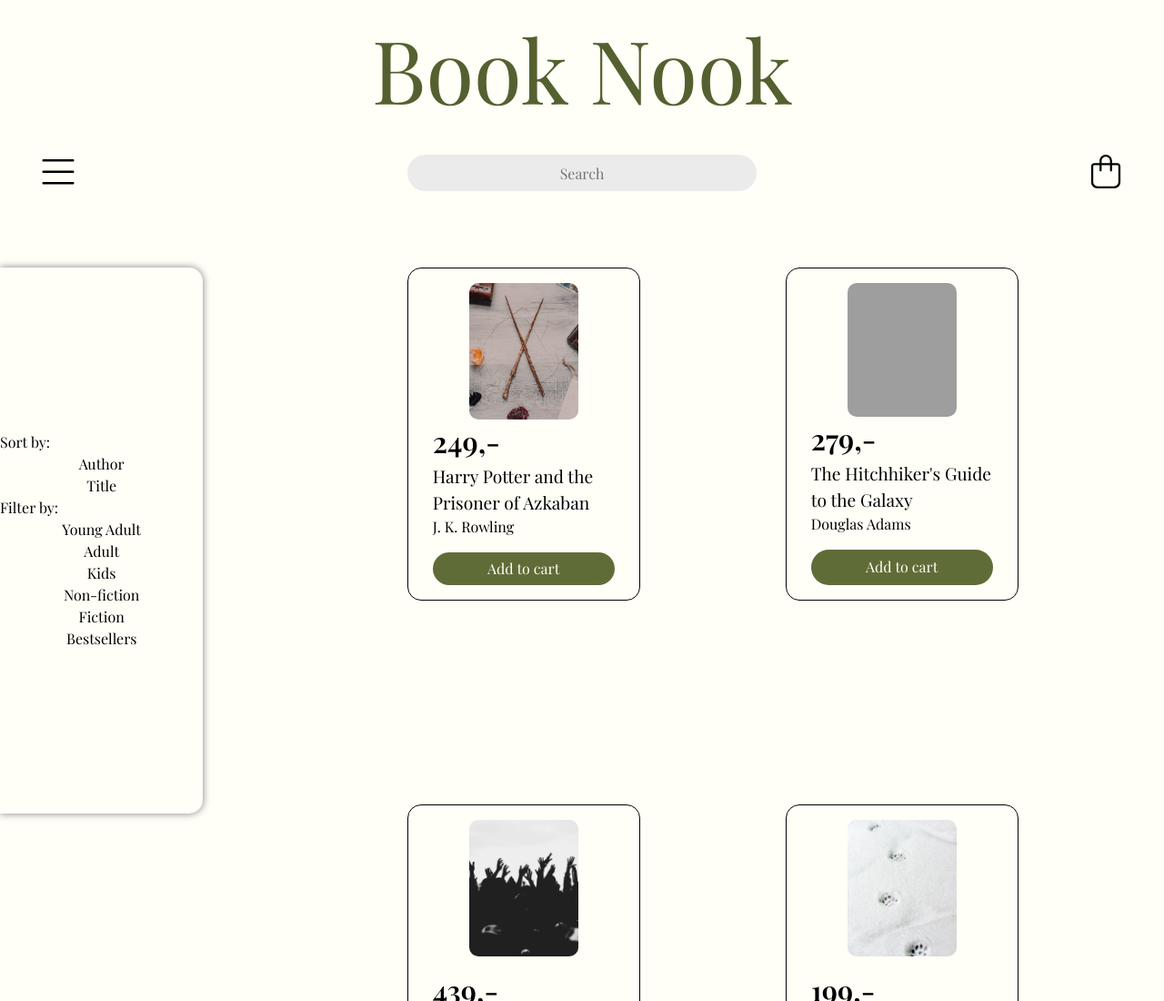
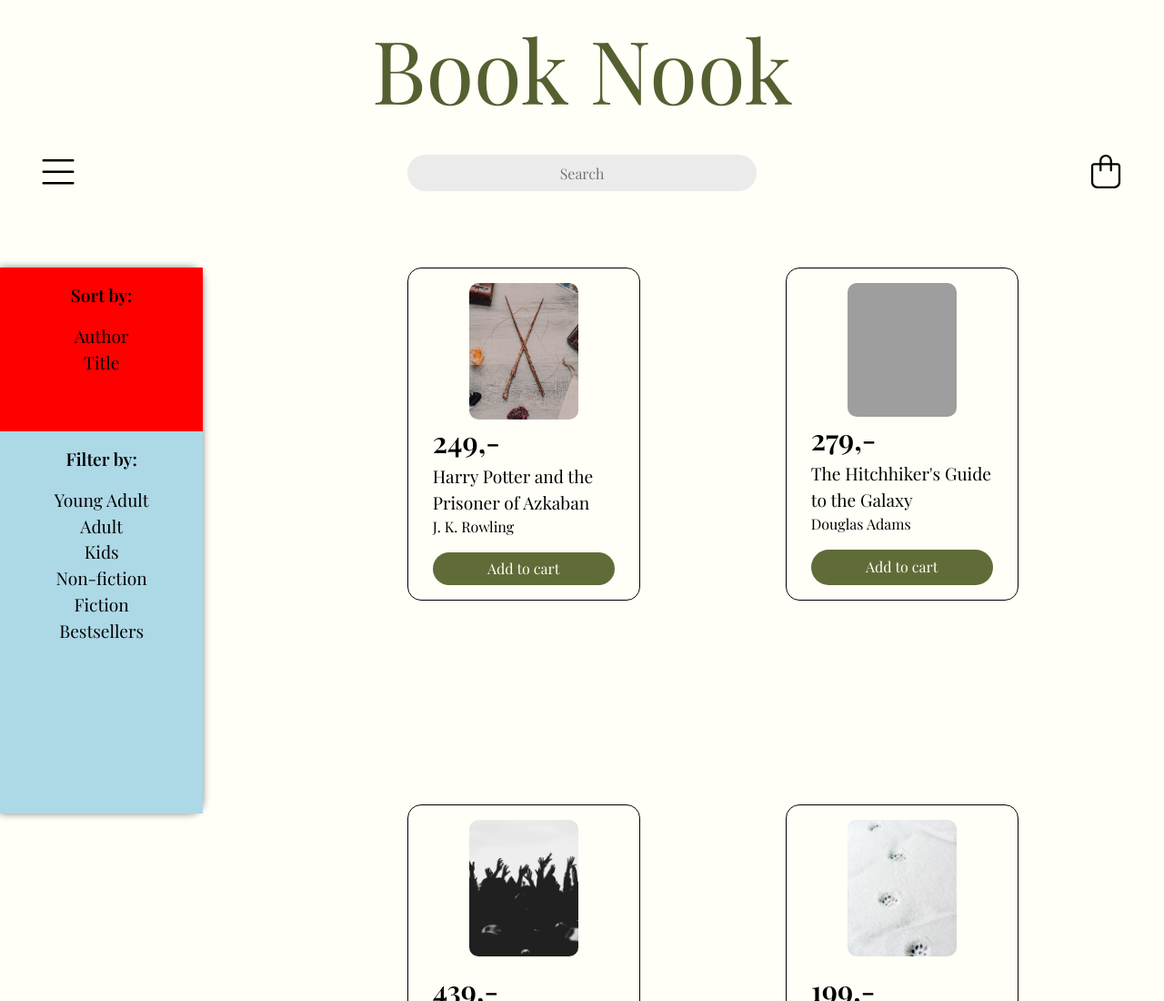
Before and after one commit to IdaHolmen/231107-main-project, a plain HTML site: page index.html in a window 1280 px wide. Shown: the top 1100 px of the page at 91% size. Drawn offline with nearby package versions, Linux system fonts and the light colour scheme; grey boxes are pictures that could not be loaded.

Commit message:
Tried changing classes

```diff
--- a/index.html
+++ b/index.html
@@ -40,18 +40,25 @@
 
 		<!-- Hamburger menu -->
 			<aside class="hamburger__main-container">
-				<p>Sort by:</p>
-				<button>Author</button>
-				<button>Title</button>
+				<div class="hamburger__content">
+					<div class="sorting">
+						<p class="hamburger-headline">Sort by:</p>
+						<button class="hamburger-button">Author</button>
+						<button class="hamburger-button">Title</button>
+					</div>
+					<div class="filtering">
+						<p class="hamburger-headline">Filter by:</p>
+						<button class="hamburger-button">Young Adult</button>
+						<button class="hamburger-button">Adult</button>
+						<button class="hamburger-button">Kids</button>
+						<button class="hamburger-button">Non-fiction</button>
+						<button class="hamburger-button">Fiction</button>
+						<button class="hamburger-button">Bestsellers</button>
+					</div>
+				</div>
+			</aside>
 
-				<p>Filter by:</p>
-				<button>Young Adult</button>
-				<button>Adult</button>
-				<button>Kids</button>
-				<button>Non-fiction</button>
-				<button>Fiction</button>
-				<button>Bestsellers</button>
-			</aside>
+
 		<!-- BOOK SECTION -->
 		<div class="main-container">
 
```
